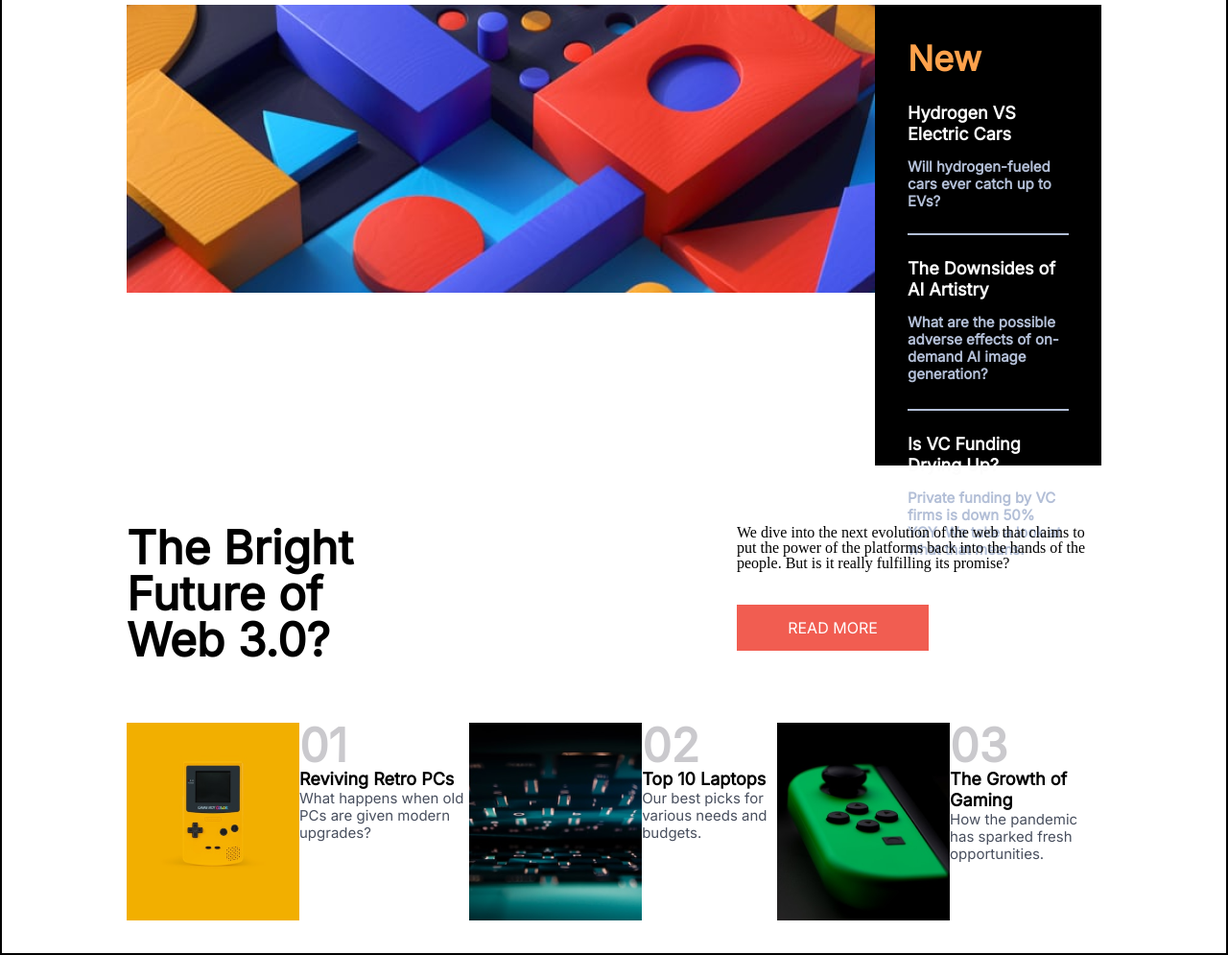
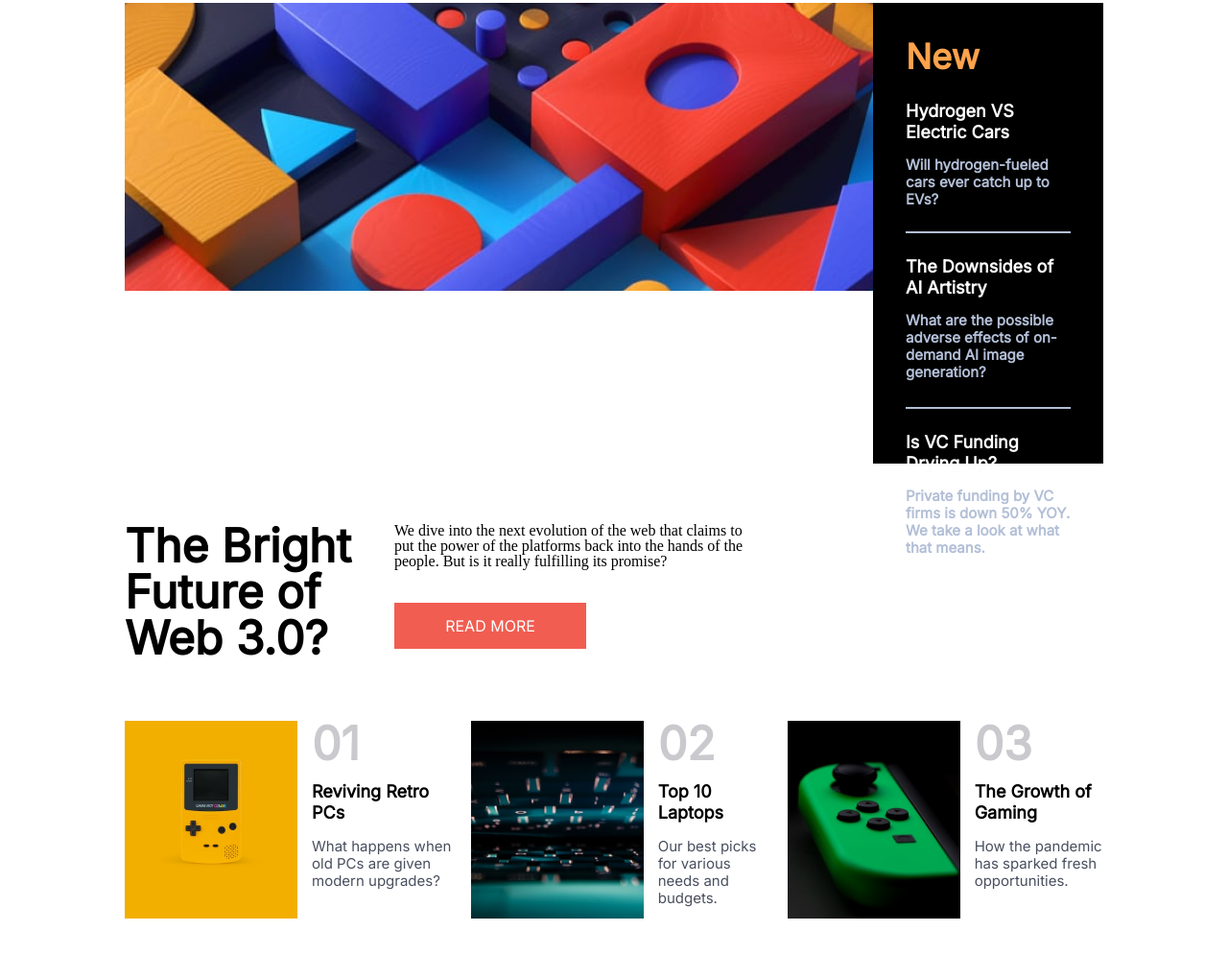
Before and after one commit to mariamsonghula/homework-11, a plain HTML site: page index.html in a window 1280 px wide. Shown: the part 118-1113 px from the top of the page at 96% size. Drawn offline with Linux system fonts and the light colour scheme.

Commit message:
final version

```diff
--- a/css/style.css
+++ b/css/style.css
@@ -3,7 +3,6 @@
     max-width: 1440px;
     width: 100%;
     margin: 0 auto;
-    border: 2px solid black;
 }
 
 /* header  */
@@ -102,7 +101,6 @@ section {
 
 article {
     display: flex;
-    justify-content: space-between;
     padding: 31px 130px;
 }
 
@@ -149,6 +147,7 @@ article {
 footer {
     display: flex;
     justify-content: space-between;
+    gap: 15px;
     padding: 31px 130px;
 }
 
@@ -168,6 +167,7 @@ footer {
 }
 
 .footer_div_h5 {
+    margin: 15px 0;
     font-family: 'Inter', sans-serif;
     font-style: normal;
     font-weight: 700;
--- a/index.html
+++ b/index.html
@@ -81,7 +81,7 @@
             <img class="divphoto1" src="image/divphoto1.png" alt="photo1">
         </div>
 
-        <div>
+        <div class="footer_div_cont">
             <p class="footer_div_content1">01</p>
             <h5 class="footer_div_h5">Reviving Retro PCs</h5>
             <p class="footer_div_p">What happens when old PCs are given modern upgrades?
@@ -93,7 +93,7 @@
             <img class="divphoto1" src="image/divphoto2.png" alt="photo1">
         </div>
 
-            <div>
+        <div class="footer_div_cont">
                 <p class="footer_div_content1">02</p>
             <h5 class="footer_div_h5">Top 10 Laptops </h5>
             <p class="footer_div_p"> Our best picks for various needs and budgets.
@@ -106,7 +106,7 @@
             <img class="divphoto1" src="image/divphoto3.png" alt="photo1">
         </div>
 
-        <div>
+        <div class="footer_div_cont">
             <p class="footer_div_content1">03</p>
             <h5 class="footer_div_h5">The Growth of Gaming</h5>
             <p class="footer_div_p"> How the pandemic has sparked fresh opportunities.
```
